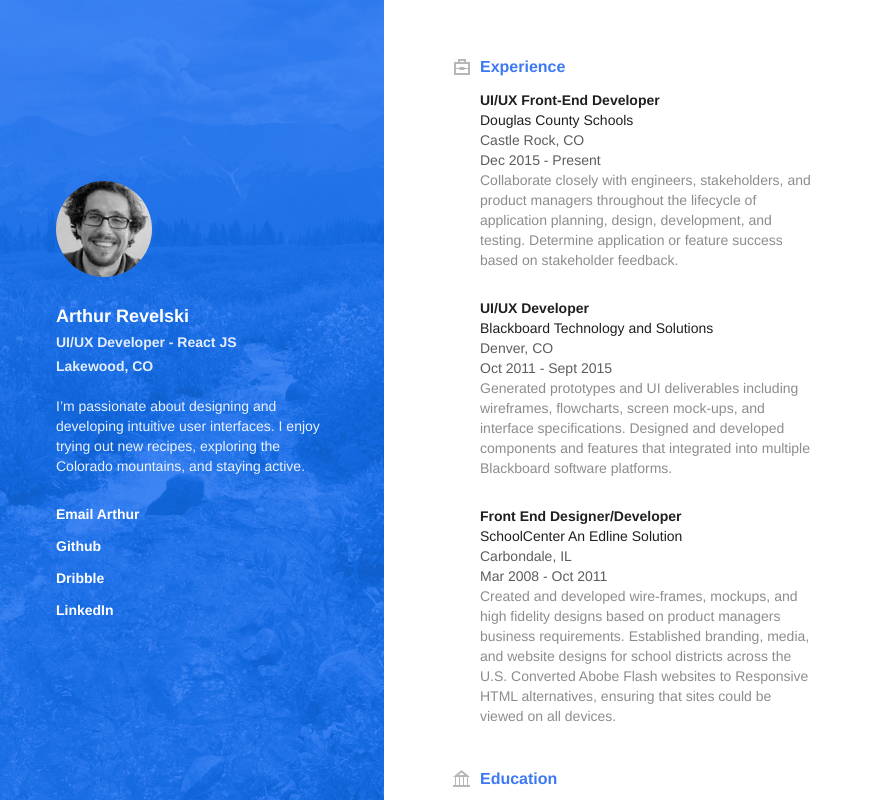
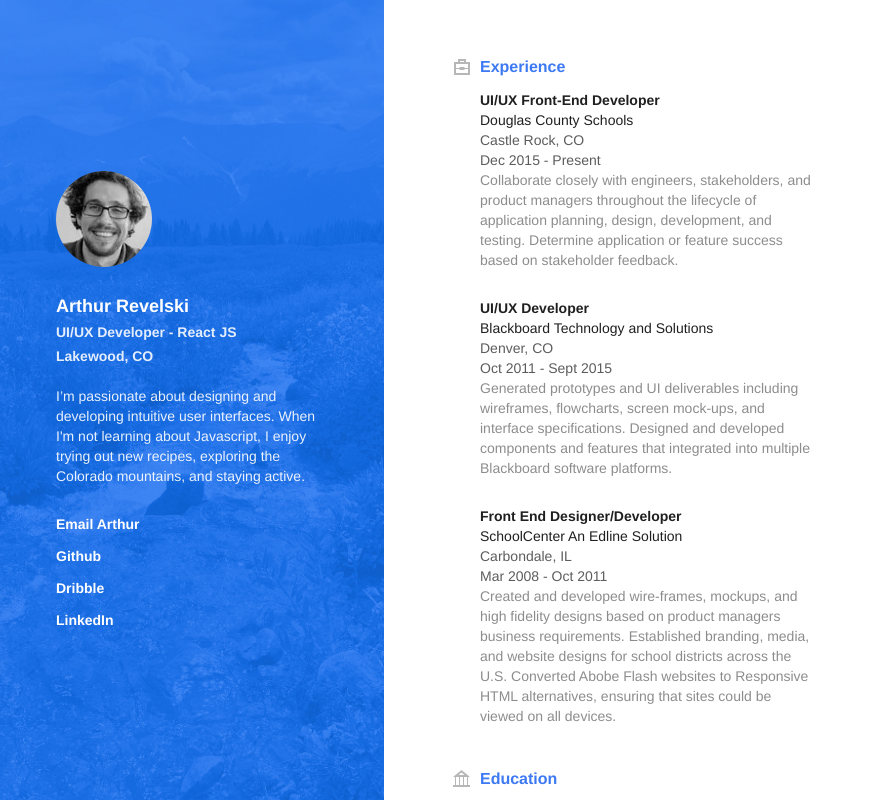
Before and after one commit to arthurgr/portfolio-website, a React app: page / in a window 1280 px wide. Shown: the top 802 px of the page, without its empty margins (0-873 px from the left). Built offline with nearby package versions, Linux system fonts and the light colour scheme; the HTML template or start-up script is replaced by a standard one.

Commit message:
updated bio

```diff
--- a/src/components/header/Header.js
+++ b/src/components/header/Header.js
@@ -17,7 +17,7 @@ const Header = () => {
                     <h1 id="name">Arthur Revelski</h1>
                     <h2 id="current-position"><b>UI/UX Developer - React JS</b></h2>
                     <h2 id="current-location"><b>Lakewood, CO</b></h2>
-                    <p>I’m passionate about designing and developing intuitive user interfaces. I enjoy trying out new recipes, exploring the Colorado mountains, and staying active.</p>
+                    <p>I’m passionate about designing and developing intuitive user interfaces. When I'm not learning about Javascript, I enjoy trying out new recipes, exploring the Colorado mountains, and staying active.</p>
                     <ul>
                         <li>
                             <a href="mailto:arevelski@gmail.com" title="Email Arthur" ><b>Email Arthur</b></a>
```
